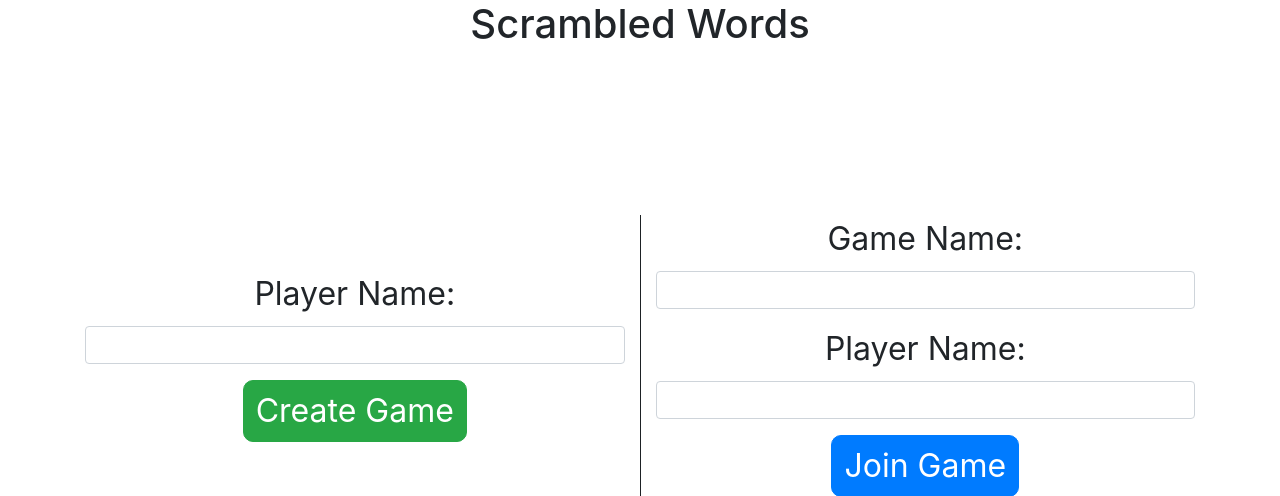
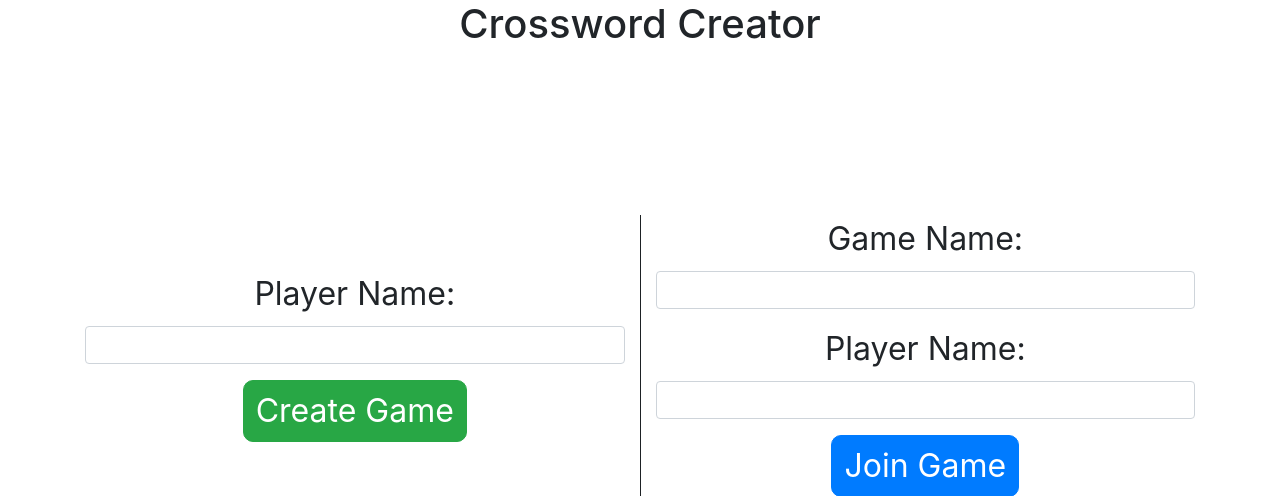
Before and after one commit to Tyler-Yates/crossword-creator, a Python web app: template application/templates/index.html in a window 1280 px wide. Shown: the top 496 px of the page. Run offline with Jinja, Linux system fonts and the light colour scheme; the template is opened without the code that fills it, so the values that code supplies are empty.

Commit message:
Fix game title

```diff
--- a/application/templates/index.html
+++ b/application/templates/index.html
@@ -11,7 +11,7 @@
 <body>
 <div class="container h-100">
     <div class="text-center">
-        <h1>Scrambled Words</h1>
+        <h1>Crossword Creator</h1>
     </div>
     <div id="button_row" class="row h-75">
         <div id="new_game_column" class="col align-self-center text-center">
```
